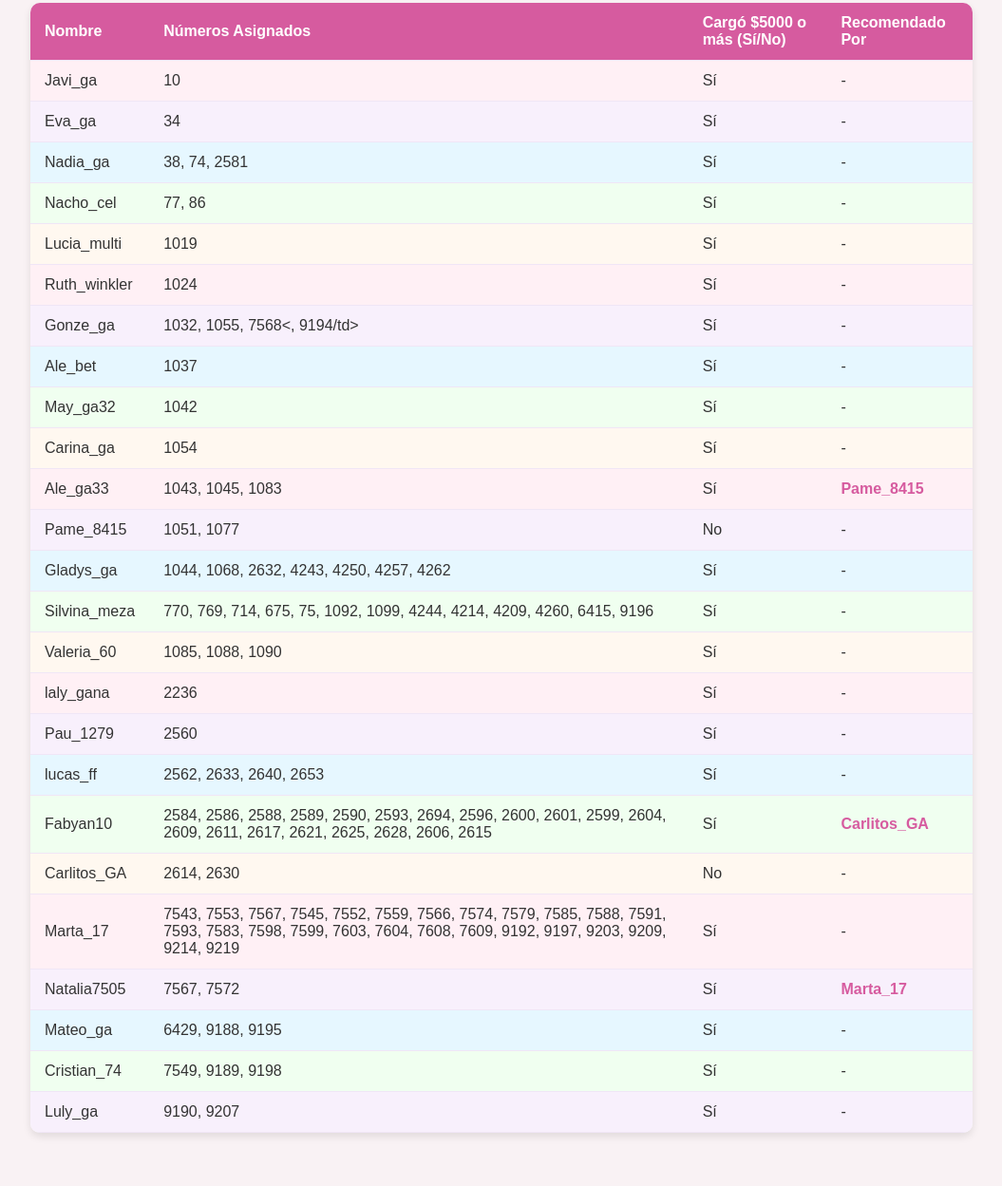
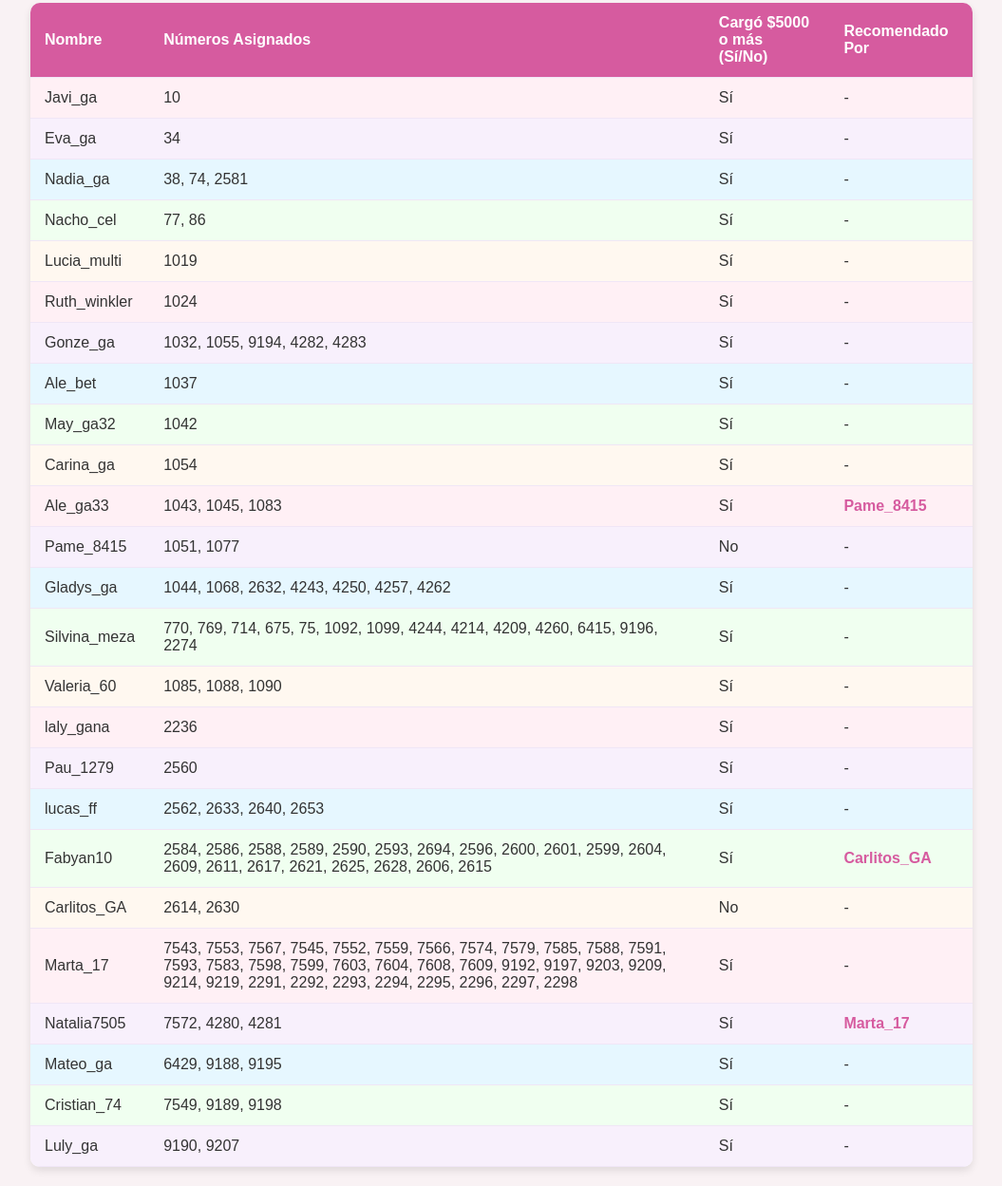
Before and after one commit to Calopsita7887/Sorteo-millonario-, a plain HTML site: page index.html in a window 1280 px wide. Shown: the part 150-1399 px from the top of the page at 95% size, without its empty margins (112-1167 px from the left). Before the commit the page ends 1363 px from the top, so only its background shows below. Drawn offline with Linux system fonts and the light colour scheme.

Commit message:
Update index.html

```diff
--- a/index.html
+++ b/index.html
@@ -125,7 +125,7 @@
             </tr>
             <tr class="fila-lila">
                 <td>Gonze_ga</td>
-                <td>1032, 1055, 7568<, 9194/td>
+                <td>1032, 1055, 9194, 4282, 4283</td>
                 <td>Sí</td>
                 <td>-</td>
             </tr>
@@ -167,7 +167,7 @@
             </tr>
             <tr class="fila-verde">
                 <td>Silvina_meza</td>
-                <td>770, 769, 714, 675, 75, 1092, 1099, 4244, 4214, 4209, 4260, 6415, 9196</td>
+                <td>770, 769, 714, 675, 75, 1092, 1099, 4244, 4214, 4209, 4260, 6415, 9196, 2274</td>
                 <td>Sí</td>
                 <td>-</td>
             </tr>
@@ -209,13 +209,13 @@
             </tr>
             <tr class="fila-rosa">
                 <td>Marta_17</td>
-                <td>7543, 7553, 7567, 7545, 7552, 7559, 7566, 7574, 7579, 7585, 7588, 7591, 7593, 7583, 7598, 7599, 7603, 7604, 7608, 7609, 9192, 9197, 9203, 9209, 9214, 9219</td>
+                <td>7543, 7553, 7567, 7545, 7552, 7559, 7566, 7574, 7579, 7585, 7588, 7591, 7593, 7583, 7598, 7599, 7603, 7604, 7608, 7609, 9192, 9197, 9203, 9209, 9214, 9219, 2291, 2292, 2293, 2294, 2295, 2296, 2297, 2298</td>
                 <td>Sí</td>
                 <td>-</td>
             </tr>
             <tr class="fila-lila">
                 <td>Natalia7505</td>
-                <td>7567, 7572</td>
+                <td>7572, 4280, 4281</td>
                 <td>Sí</td>
                 <td class="special">Marta_17</td>
             </tr>
```
